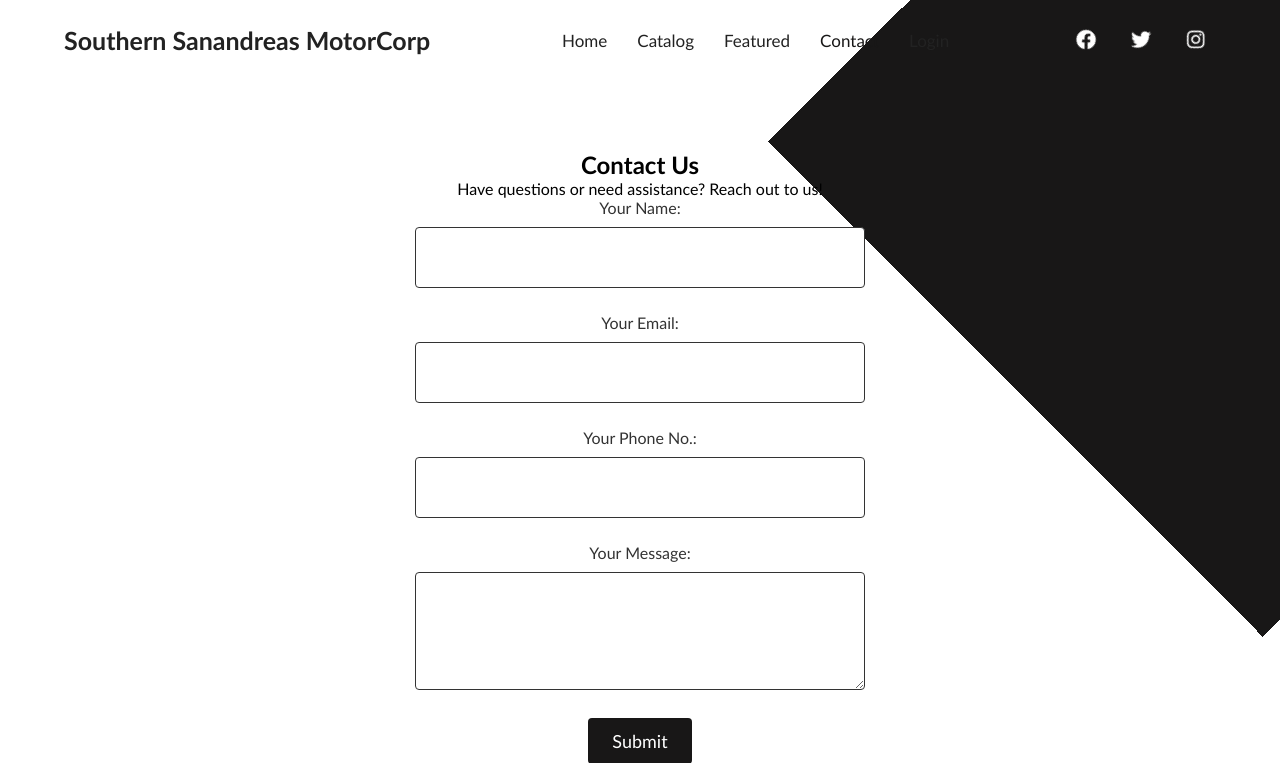
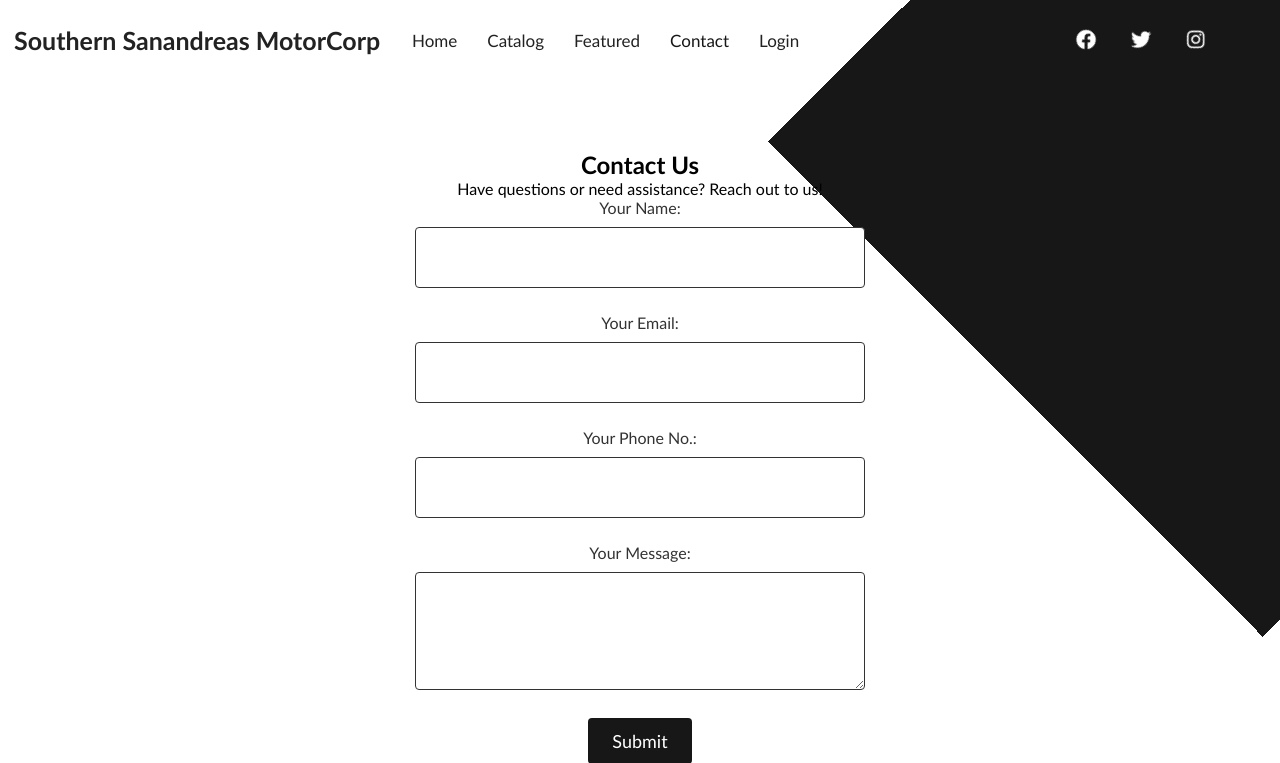
Before and after one commit to Bhavesh-Kapur/Car-Showroom-Management-System, a Django app: page /contact in a window 1280 px wide; the page is wider, and only the part inside the window is pictured. Shown: the top 763 px of that part. Run offline with Django 4.2, Linux system fonts and the light colour scheme.

Commit message:
Update contact.html
updated the div element

```diff
--- a/cars/template/contact.html
+++ b/cars/template/contact.html
@@ -12,7 +12,10 @@
 <body>
     <nav>
         <div class="container nav-container">
+            <div class="logoname">
             <a href="{% url 'about' %}" class="logo"><h3>Southern Sanandreas MotorCorp</h3></a>
+            </div>
+            <div class="navspace">
             <ul class="nav-link">
                 <li><a href="{% url 'about' %}" style="--i:1;">Home</a></li>
                 <li><a href="{% url 'catalogue' %}" style="--i:3;">Catalog</a></li>
@@ -20,6 +23,7 @@
                 <li><a href="{% url 'contact' %}" style="--i:5;" class="active">Contact</a></li>
                 <li><a href="login.html" style="--i:6;">Login</a></li>
             </ul>
+            </div>
             <ul class="social-link">
                 <li><a href="" style="--i:1;"><i class="fab fa-facebook"></i></a></li>
                 <li><a href="" style="--i:2;"><i class="fab fa-twitter"></i></a></li>
```
